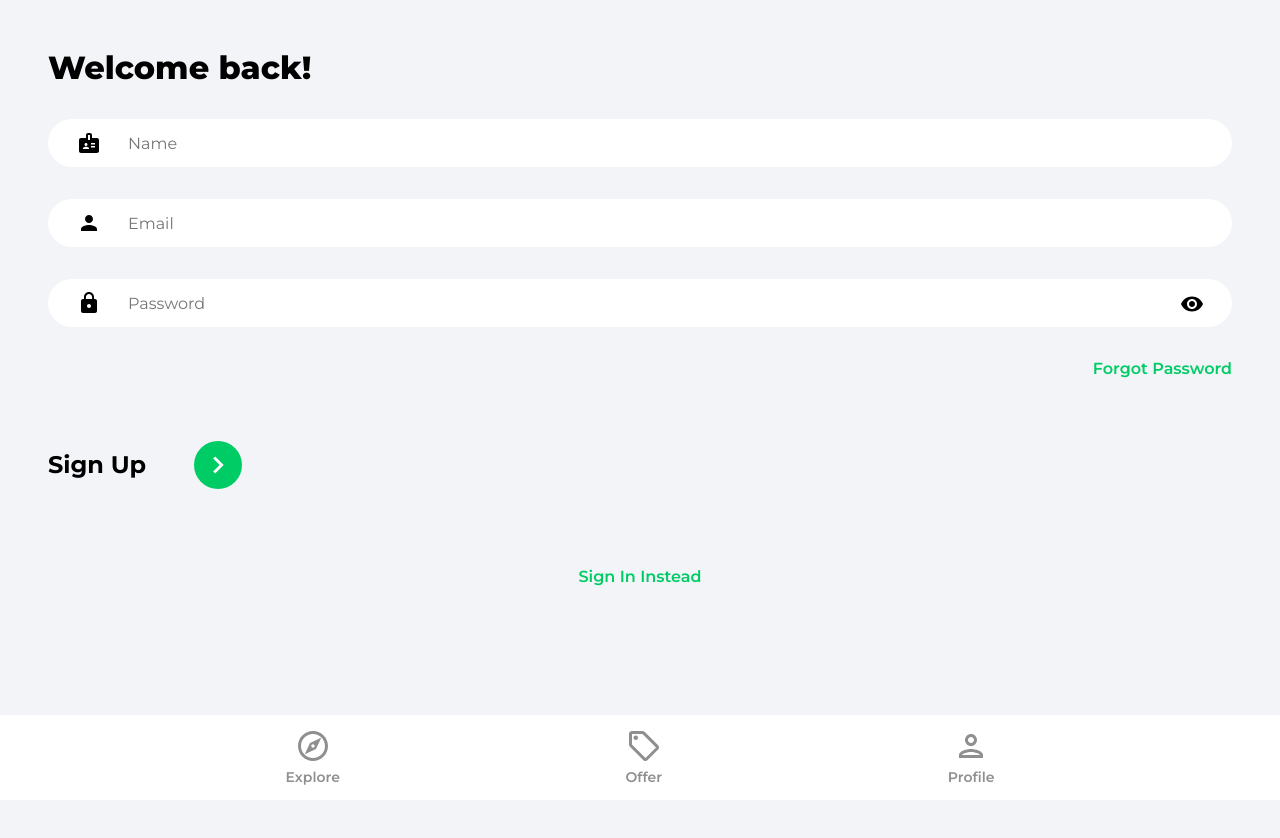
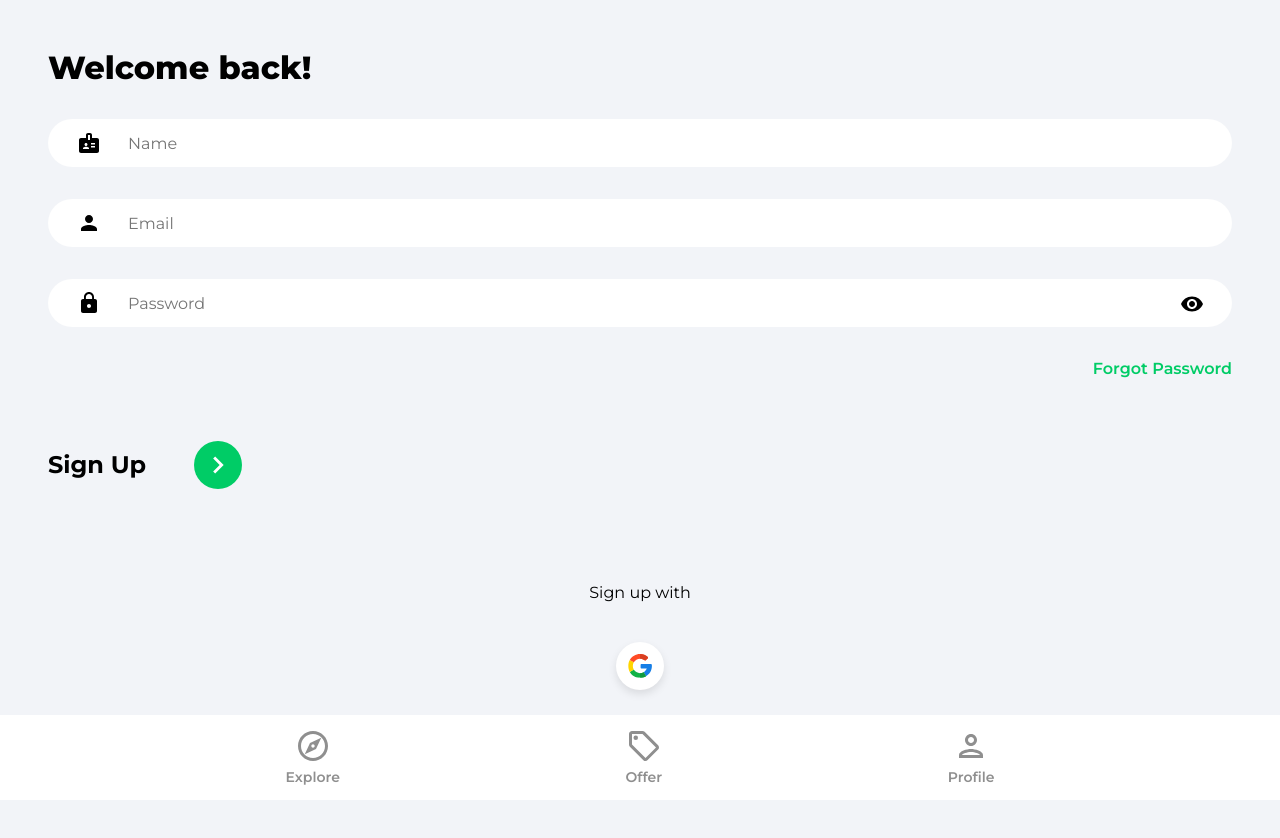
Before and after one commit to aman-wadhwa/House-Marketplace, a React (Create React App) app: page /sign-up in a window 1280 px wide. Shown: the top 838 px of the page. Before the commit the page ends 800 px from the top, so only its background shows below. Built offline with nearby package versions, Linux system fonts and the light colour scheme.

Commit message:
google oauth

```diff
--- /dev/null
+++ b/src/components/OAuth.jsx
@@ -0,0 +1,50 @@
+import { Form, useLocation, useNavigate } from "react-router-dom"
+import { getAuth, signInWithPopup,GoogleAuthProvider } from "firebase/auth"
+import {doc, setDoc, getDoc} from 'firebase/firestore'
+import { db } from "../firebase.config"
+import { toast } from "react-toastify"
+import googleIcon from '../assets/svg/googleIcon.svg'
+import { serverTimestamp } from "firebase/firestore"
+
+function OAuth() {
+
+    const navigate = useNavigate()
+    const location = useLocation()
+
+    const ongoogleclick = async () => {
+        try{
+            const auth = getAuth()
+            const provider = new GoogleAuthProvider()
+            const result = await signInWithPopup(auth, provider)
+            const user = result.user
+
+            //checking for user
+            const userRef = doc(db, 'users', user.uid)
+            const userSnap = await getDoc(userRef)
+
+            if(!userSnap.exists()){
+                await setDoc(doc(db,'users',user.uid), {
+                    name : user.displayName,
+                    email : user.email,
+                    timestamp : serverTimestamp()
+                })
+                toast.success(`Welcome ${user.displayName}!`,{autoClose:1500})
+                navigate('/')
+            }
+        } catch(error){
+            toast.error('Could not Authorize with Google!', {autoClose:1500})
+        }
+    }
+
+
+  return (
+    <div className='socialLogin'>
+        <p>Sign {location.pathname==='/sign-up' ? 'up' : 'in'} with </p>
+        <button className="socialIconDiv" onClick={ongoogleclick}>
+            <img className="socialIconImg " src={googleIcon} alt='google'/>
+        </button>
+    </div>
+  )
+}
+
+export default OAuth
--- a/src/pages/SignIn.jsx
+++ b/src/pages/SignIn.jsx
@@ -4,7 +4,7 @@
 import visibilityIcon from '../assets/svg/visibilityIcon.svg'
 import { getAuth, signInWithEmailAndPassword } from "firebase/auth"
 import { toast } from "react-toastify"
-
+import OAuth from "../components/OAuth"
 
 function SignIn() {
   const [showpass, setshowpass] = useState(false)
@@ -64,8 +64,11 @@
                 </button>
               </div>
             </form>
+            <OAuth/>
 
             <Link to='/sign-up' className="registerLink">Sign Up Instead</Link>
+
+
           </main>
         </div>
       </>
--- a/src/pages/SignUp.jsx
+++ b/src/pages/SignUp.jsx
@@ -6,6 +6,7 @@
 import {db} from '../firebase.config'
 import { setDoc, doc, serverTimestamp} from "firebase/firestore"
 import { toast } from "react-toastify"
+import OAuth from "../components/OAuth"
 
 function SignUp() {
   const [showpass, setshowpass] = useState(false)
@@ -76,6 +77,8 @@
               </div>
             </form>
 
+            <OAuth></OAuth>
+
             <Link to='/sign-in' className="registerLink">Sign In Instead</Link>
           </main>
         </div>
```
